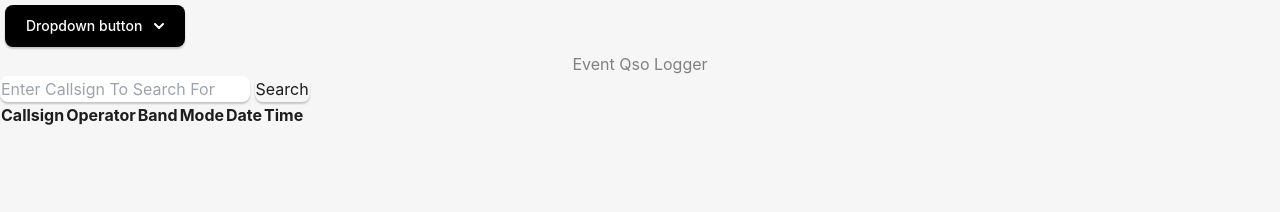
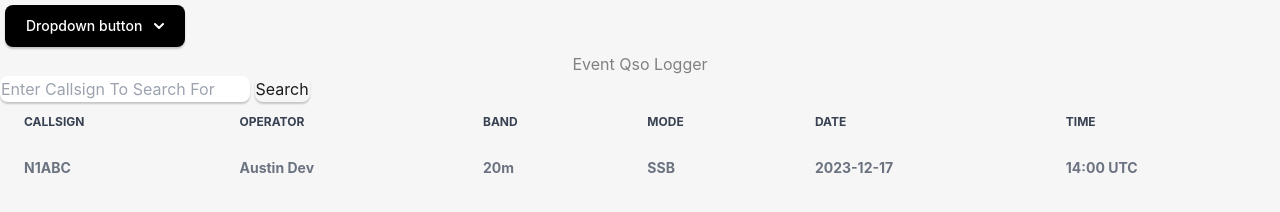
Before and after one commit to H2-Technologies/Event-QSO-Logger, a website: page src/viewQSO.html in a window 1280 px wide. Drawn offline with nearby package versions, Linux system fonts and the light colour scheme; no server answers.

Commit message:
revised table with table head and body.

```diff
--- a/src/viewQSO.html
+++ b/src/viewQSO.html
@@ -1,10 +1,10 @@
 <!DOCTYPE html>
 <html lang="en">
 <head>
-    <meta charset="UTF-8" />
-    <meta name="viewport" content="width=device-width, initial-scale=1.0" />
+    <meta charset="UTF-8"/>
+    <meta name="viewport" content="width=device-width, initial-scale=1.0"/>
     <title>View QSO</title>
-    <link rel="stylesheet" href="css/styles.css" />
+    <link rel="stylesheet" href="css/styles.css"/>
     <script defer src="js/internet.js"></script>
     <script defer src="js/dropdown.js"></script>
     <script defer src="js/viewQSO.js"></script>
@@ -78,16 +78,28 @@
         />
         <button id="searchButton" type="button">Search</button>
     </div>
-      <div class="qso-table">
-        <table id="qso-table">
+    <div class="qso-table flex flex-col">
+        <table id="qso-table" class="table-auto w-full text-sm text-left text-gray-500 dark:text-gray-400">
+            <thead class="text-xs text-gray-700 uppercase dark:text-gray-300">
                 <tr>
-            <th>Callsign</th>
-            <th>Operator</th>
-            <th>Band</th>
-            <th>Mode</th>
-            <th>Date</th>
-            <th>Time</th>
+                    <th class="px-6 py-3">Callsign</th>
+                    <th class="px-6 py-3">Operator</th>
+                    <th class="px-6 py-3">Band</th>
+                    <th class="px-6 py-3">Mode</th>
+                    <th class="px-6 py-3">Date</th>
+                    <th class="px-6 py-3">Time</th>
                 </tr>
+            </thead>
+            <tbody>
+            <tr>
+                <th class="px-6 py-4">N1ABC</th>
+                <th class="px-6 py-4">Austin Dev</th>
+                <th class="px-6 py-4">20m</th>
+                <th class="px-6 py-4">SSB</th>
+                <th class="px-6 py-4">2023-12-17</th>
+                <th class="px-6 py-4">14:00 UTC</th>
+            </tr>
+            </tbody>
         </table>
     </div>
 </div>
```
Lines whose indentation alone changed are shown as unchanged.
